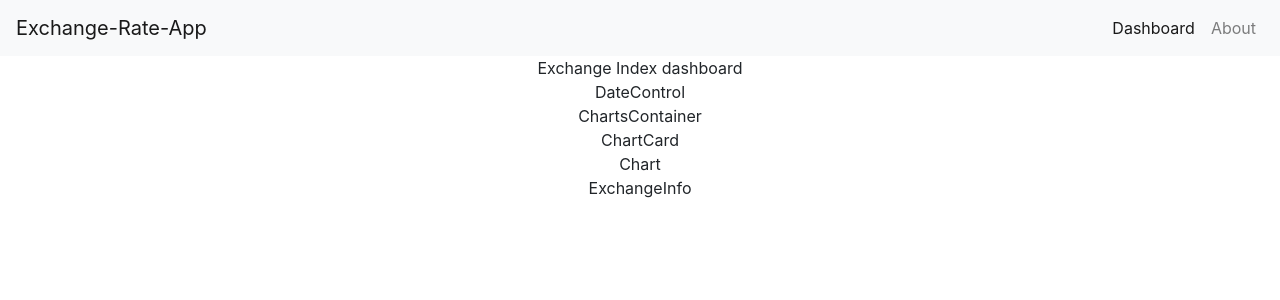
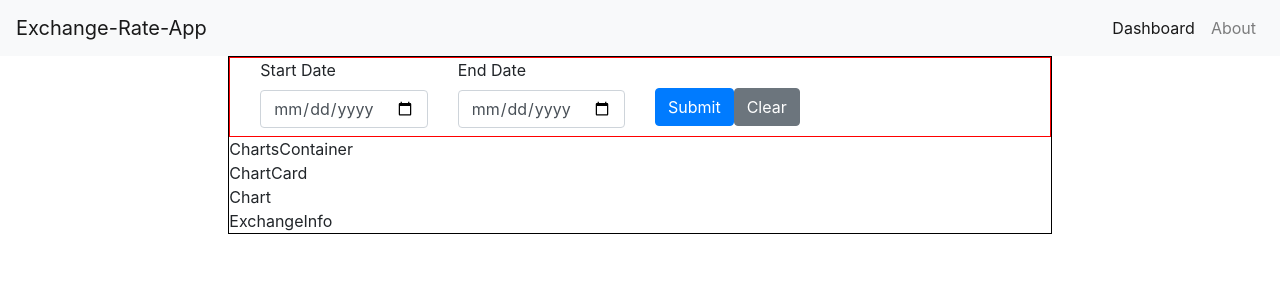
Before and after one commit to keff6/exchange-rate-app, a React (Create React App) app in the folder client/: page / in a window 1280 px wide. Shown: the top 300 px of the page. Built offline with nearby package versions, Linux system fonts and the light colour scheme.

Commit message:
Add date controls form

```diff
--- a/client/src/App.css
+++ b/client/src/App.css
@@ -1,32 +1,3 @@
-.App {
-  text-align: center;
+.row {
+  margin: 0 !important;
 }
-
-.App-logo {
-  animation: App-logo-spin infinite 20s linear;
-  height: 40vmin;
-}
-
-.App-header {
-  background-color: #282c34;
-  min-height: 100vh;
-  display: flex;
-  flex-direction: column;
-  align-items: center;
-  justify-content: center;
-  font-size: calc(10px + 2vmin);
-  color: white;
-}
-
-.App-link {
-  color: #61dafb;
-}
-
-@keyframes App-logo-spin {
-  from {
-    transform: rotate(0deg);
-  }
-  to {
-    transform: rotate(360deg);
-  }
-}
--- a/client/src/App.js
+++ b/client/src/App.js
@@ -3,6 +3,7 @@ import {withRouter } from 'react-router-dom'
 import NavBar from './Navigation/NavBar';
 import './App.css';
 import Router from './Routing/Router';
+import Layout from './Layout/Layout';
 
 class App extends Component {
   // state = {
@@ -53,7 +54,9 @@ class App extends Component {
     return (
       <div className="App">
         <NavBar />
-        <Router />
+        <Layout>
+          <Router />
+        </Layout>
       </div>
     );
   }
--- a/client/src/ExchangeIndex/ExchangeIndex.js
+++ b/client/src/ExchangeIndex/ExchangeIndex.js
@@ -1,12 +1,12 @@
 import React, { Component } from 'react';
 import DateControl from './components/DateControl';
 import ChartsContainer from './components/ChartsContainer';
+import './exchange-index.css';
 
 class ExchangeIndex extends Component {
   render() {
     return (
-      <div>
-        Exchange Index dashboard
+      <div className="dashboard">
         <DateControl />
         <ChartsContainer />
       </div>
--- a/client/src/ExchangeIndex/components/DateControl.js
+++ b/client/src/ExchangeIndex/components/DateControl.js
@@ -1,11 +1,35 @@
 import React, { Component } from 'react';
+import { Row, Col, Form, FormGroup, Label, Input, Button } from 'reactstrap';
 
 class DateControl extends Component {
   render() {
     return (
-      <div>
-        DateControl
-      </div>
+      <Row className="controls-container">
+        <Col md={12}>
+          <Form>
+            <Row>
+              <Col md={3}>
+                <FormGroup>
+                  <Label for="exampleDate">Start Date</Label>
+                  <Input type="date" name="date" id="exampleDate" placeholder="date placeholder" />
+                </FormGroup>
+              </Col>
+              <Col md={3}>
+                <FormGroup>
+                  <Label for="exampleDate">End Date</Label>
+                  <Input type="date" name="date" id="exampleDate" placeholder="date placeholder" />
+                </FormGroup>
+              </Col>
+              <Col md={6}>
+                <div className="buttons">
+                  <Button color="primary">Submit</Button>
+                  <Button color="secondary">Clear</Button>
+                </div>
+              </Col>
+            </Row>
+          </Form>
+        </Col>
+      </Row>
     );
   }
 }
--- /dev/null
+++ b/client/src/ExchangeIndex/exchange-index.css
@@ -0,0 +1,12 @@
+.dashboard {
+  border: 1px solid black;
+}
+
+.controls-container {
+  border: 1px solid red;
+  height: 80px;
+}
+
+.controls-container .buttons {
+  line-height: 95px;
+}
--- /dev/null
+++ b/client/src/Layout/Layout.js
@@ -0,0 +1,13 @@
+import React from 'react';
+import { Col } from 'reactstrap';
+import './layout.css';
+
+const Layout = (props) => {
+  return (
+    <Col md={8} className="main-layout">
+      {props.children}
+    </Col>
+  );
+}
+
+export default Layout;
--- /dev/null
+++ b/client/src/Layout/layout.css
@@ -0,0 +1,3 @@
+.main-layout {
+  margin: 0 auto;
+}
--- a/client/src/index.css
+++ b/client/src/index.css
@@ -1,3 +1,8 @@
+html, body {
+  height: 100%;
+  width: 100%;
+}
+
 body {
   margin: 0;
   padding: 0;
@@ -6,6 +11,7 @@ body {
     sans-serif;
   -webkit-font-smoothing: antialiased;
   -moz-osx-font-smoothing: grayscale;
+  box-sizing: border-box;
 }
 
 code {
```
